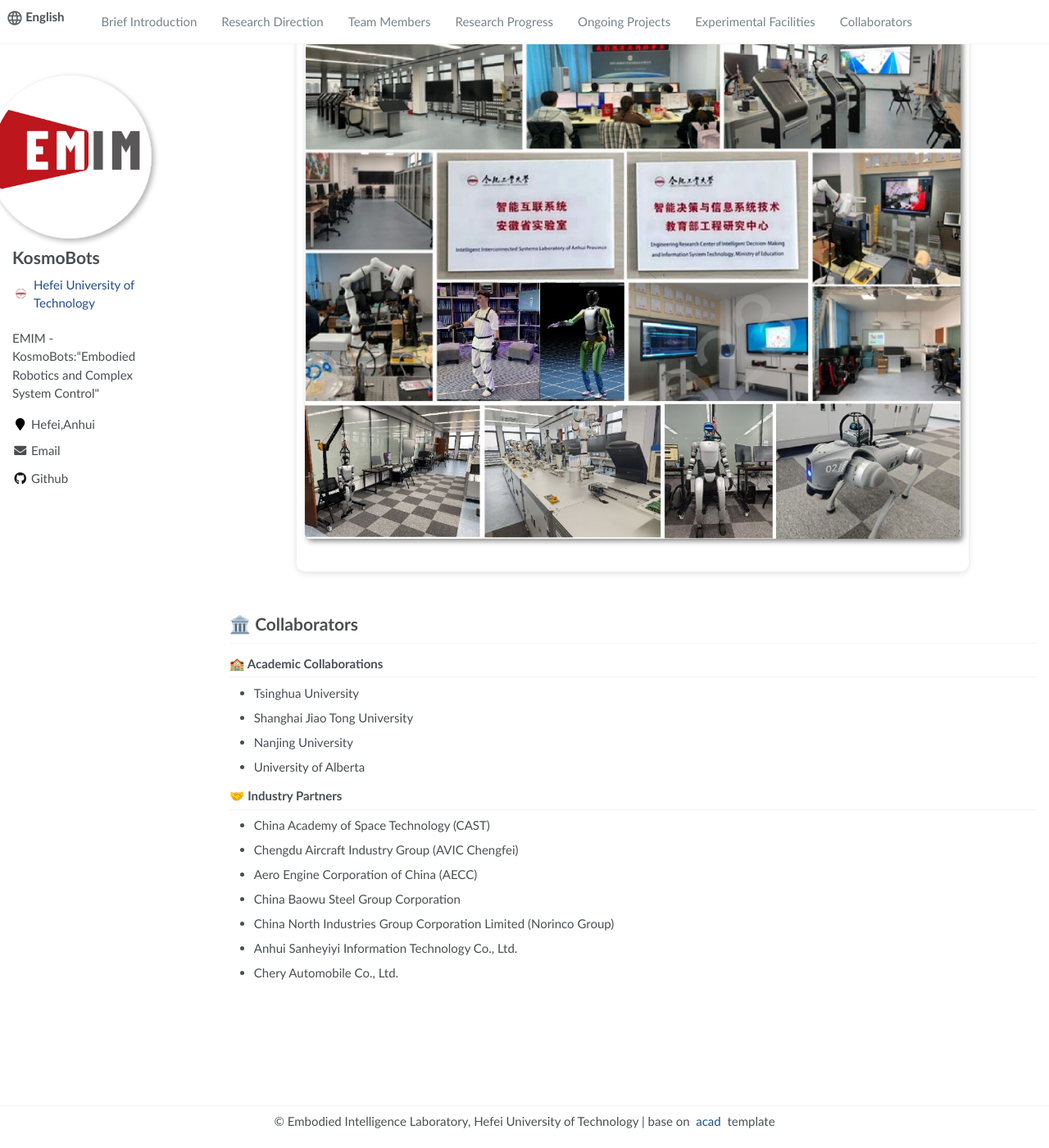
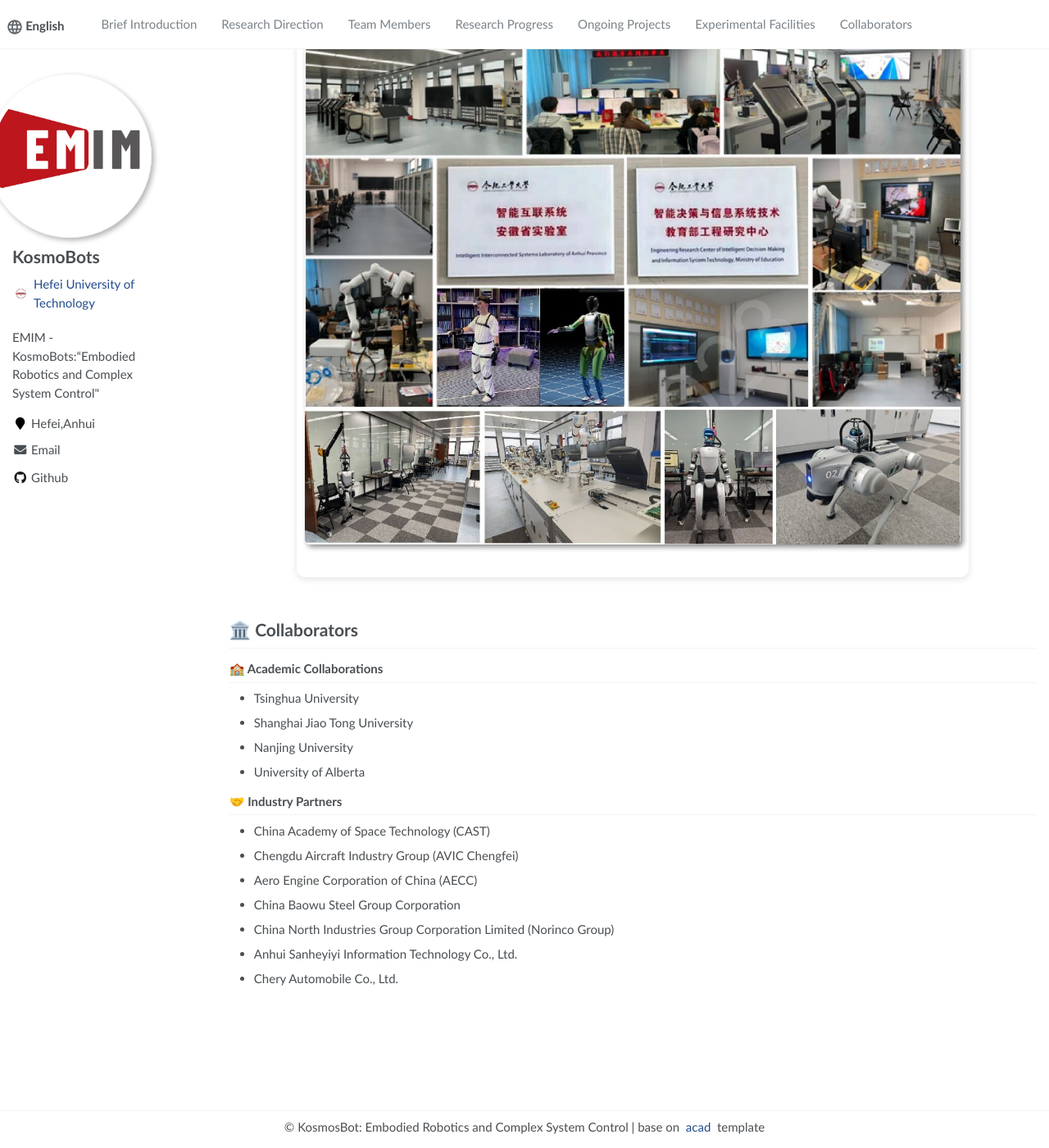
Before and after one commit to KosmoBots/KosmoBots.github.io, a Jekyll site: the page built from _pages/about.md, in a window 1280 px wide and 1400 px high, scrolled down 5122 px. Shown: the whole window at 82% size. Built offline with Jekyll 4.4.1, drawn with Linux system fonts in a browser that asks for light colours.

Commit message:
修改了一些细节

```diff
--- a/_config.yml
+++ b/_config.yml
@@ -29,7 +29,7 @@ author:
   pubmed           :
   googlescholar    : #"https://scholar.google.com/citations?user=WMkMTb4AAAAJ"
   email            : "brownyangw@gmail.com"
-  researchgate     : #"https://www.researchgate.net/profile/Jian-Tang-53"
+  researchgate     :
   uri              :
   bitbucket        :
   codepen          :
--- a/_layouts/default.html
+++ b/_layouts/default.html
@@ -32,7 +32,7 @@ layout: compress
 <div class="footer_site">
 <hr/>
 <div class="footer_copyright">
-  © Embodied Intelligence Laboratory, Hefei University of Technology | base on &nbsp
+  © KosmosBot: Embodied Robotics and Complex System Control | base on &nbsp
   <a class="page_a"  href="https://github.com/RayeRen/acad-homepage.github.io">
   acad
   </a>&nbsp template
--- a/_sass/_masthead.scss
+++ b/_sass/_masthead.scss
@@ -47,6 +47,7 @@
   @include breakpoint($medium) {
     display: block !important;
       }
+  line-height: 2.8em;
   img, span {
     vertical-align:middle;
   }
```
